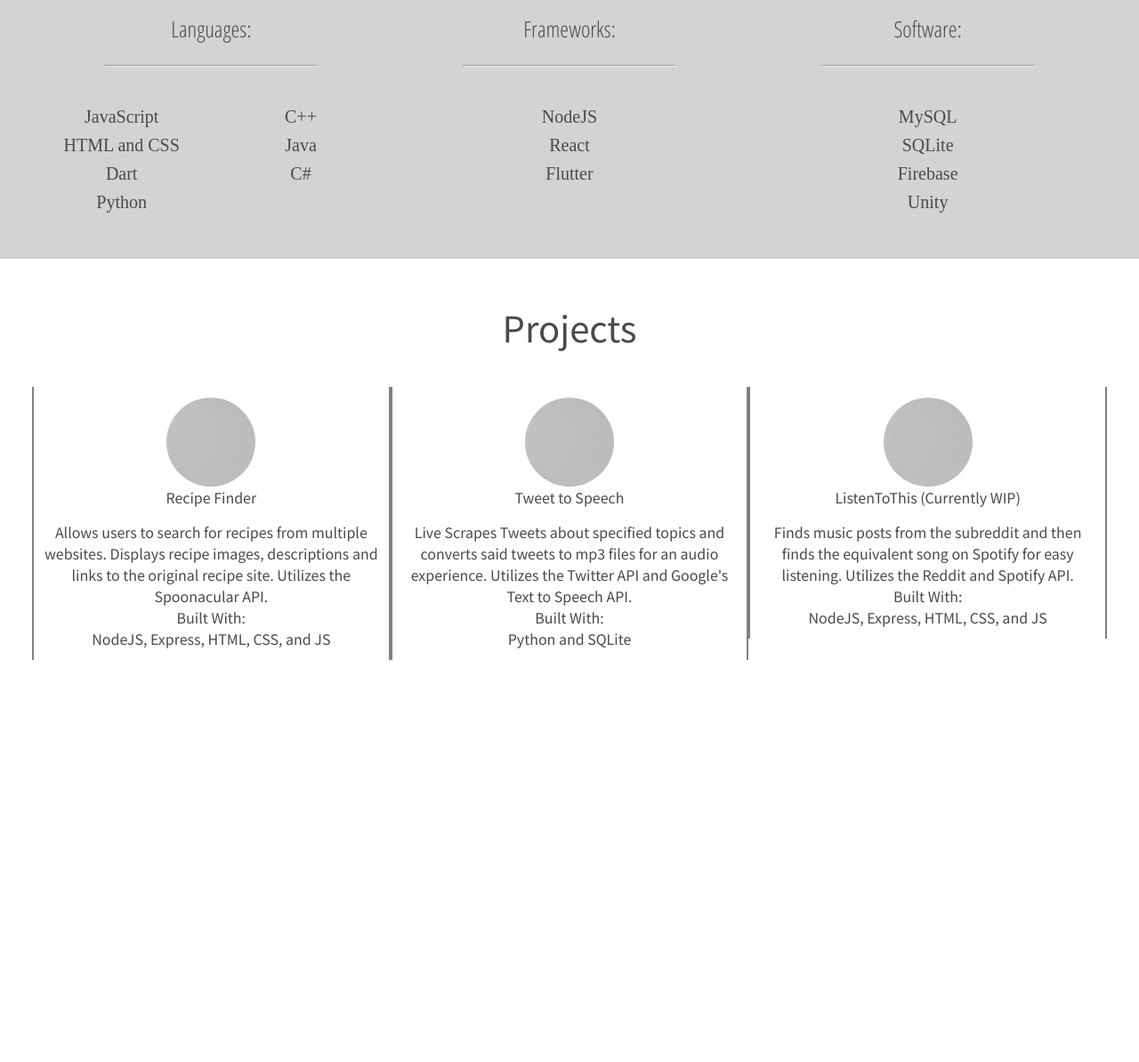
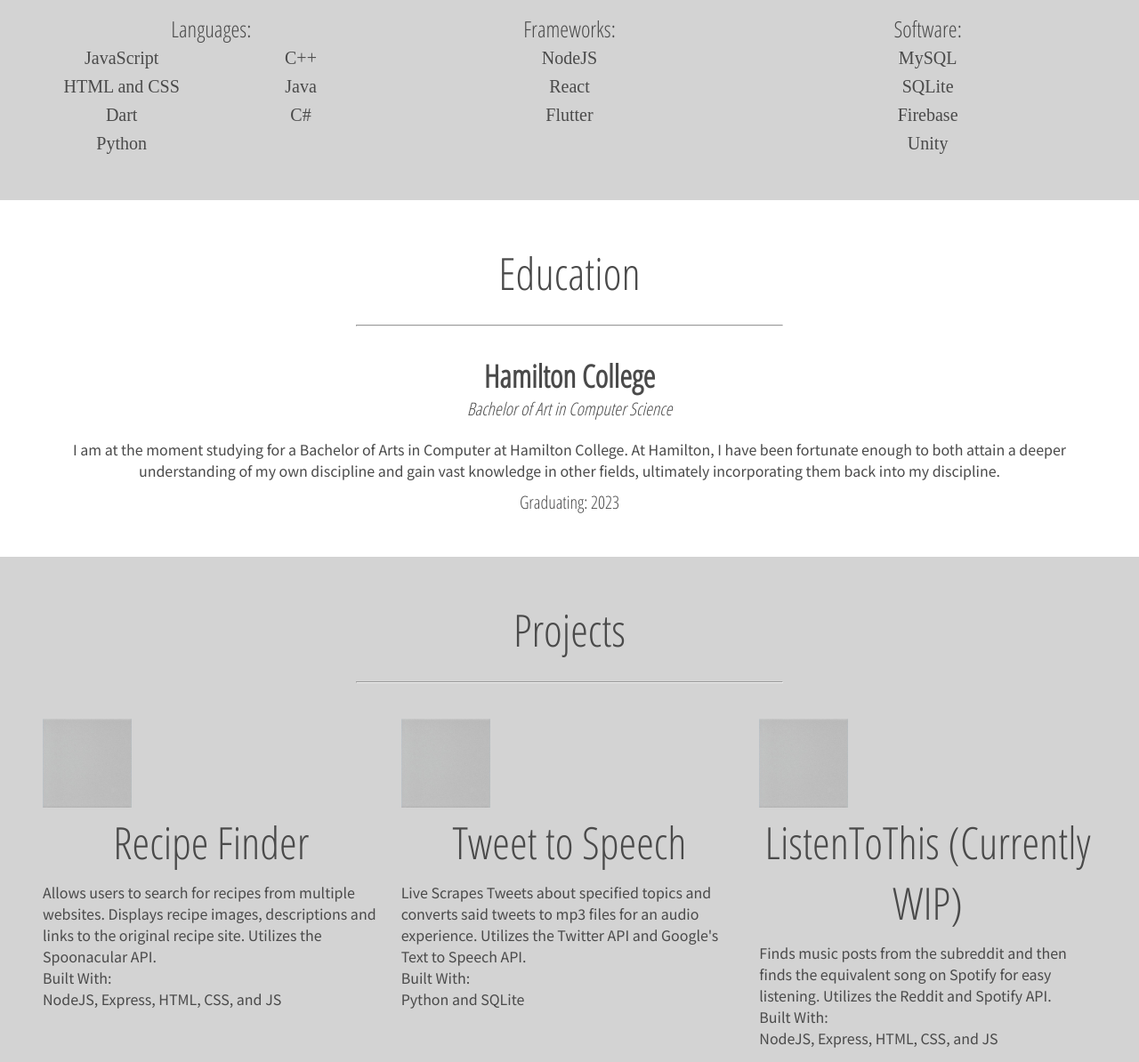
Before and after one commit to derkyeng/Personal-Site-with-Bulma, a website: page index.html in a window 1280 px wide. Shown: the part 1495-2689 px from the top of the page at 89% size. Before the commit the page ends 2273 px from the top, so only its background shows below. Drawn offline with nearby package versions, Linux system fonts and the light colour scheme.

Commit message:
finished education tab

```diff
--- a/index.html
+++ b/index.html
@@ -80,14 +80,13 @@
             </div>
         </section>
 
-        <!--Education and Skills -->
+        <!--Technical Skills -->
         <section class='section' id='technicalSkills'>
             <h1>Technical Skills</h1>
             <hr>
             <div class='columns'>
                 <div class='column is-one-third'>
                     <h2>Languages:</h2>
-                    <hr>
                     <div class='columns'>
                         <div class='column is-one-half'>
                             <ul>
@@ -108,7 +107,6 @@
                 </div>
                 <div class='column is-one-third'>
                     <h2>Frameworks:</h2>
-                    <hr>
                     <ul>
                         <li>NodeJS</li>
                         <li>React</li>
@@ -117,7 +115,6 @@
                 </div>
                 <div class='column is-one-third'>
                     <h2>Software:</h2>
-                    <hr>
                     <ul>
                         <li>MySQL</li>
                         <li>SQLite</li>
@@ -128,9 +125,26 @@
             </div>
         </section>
 
+        <!--Education-->
+        <section class='section' id='education'>
+            <h1>Education</h1>
+            <hr>
+            <div class='container'>
+                <h2>Hamilton College</h2>
+                <h3>Bachelor of Art in Computer Science</h3>
+                <p>
+                    I am at the moment studying for a Bachelor of Arts in Computer at Hamilton College. At Hamilton, I
+                    have been fortunate enough to both attain a deeper understanding of my own discipline and gain vast
+                    knowledge in other fields, ultimately incorporating them back into my discipline.
+                </p>
+                <h4>Graduating: 2023</h4>
+            </div>
+        </section>
+
         <!--Projects Sections-->
-        <section class='section'>
+        <section class='section' id='projects'>
             <h1 id='projectText'>Projects</h1>
+            <hr>
             <div class='columns'>
                 <div class='column is-one-third' id='projectCols'>
                     <a href='https://www.hamilton.edu/'>
--- a/src/index.scss
+++ b/src/index.scss
@@ -120,33 +120,67 @@ body {
     }
 }
 
+#education{
+    h1{
+        text-align: center;
+        font-family: 'Open Sans Condensed', sans-serif;
+        font-size: 50px;
+        margin-bottom: 10px;
+    }
+    hr{
+        display: block;
+        margin-bottom: 2em;
+        margin-left: auto;
+        margin-right: auto;
+        border-style: inset;
+        border-width: 1px;
+        width: 30em;
+    }
+    .container{
+        display: block;
+        margin: auto;
+        h2{
+            font-family: 'Open Sans Condensed', sans-serif;
+            font-size: 35px;
+            text-align: center;
+            font-weight: bolder;
+        }
+        h3{
+            text-align: center;
+            font-family: 'Open Sans Condensed', sans-serif;
+            font-size: 20px;
+            font-style: italic;
+            margin-bottom: 20px;
+        }
+        p{
+            text-align: center;
+            margin-bottom: 10px;
+        }
+        h4{
+            text-align: center;
+            font-family: 'Open Sans Condensed', sans-serif;
+            font-size: 20px;
+        }
+    }
+}
 
 
 
-#projectText{
-    text-align: center;
-    font-size: 2.5em;
-}
-
-#projectCols{
-    display: block;
-    margin: auto;
-    border-right: 2px solid grey;
-    border-left: 2px solid grey;
-    margin-top: 50px;
-    img{
-        border-radius: 50%;
+#projects{
+    background-color: lightgray;
+    h1{
+        text-align: center;
+        font-family: 'Open Sans Condensed', sans-serif;
+        font-size: 50px;
+        margin-bottom: 10px;
+    }
+    hr{
         display: block;
-        margin: auto;
-    }
-    img:hover{
-        filter: brightness(50%);
-    }
-    #projectTitle{
-        text-align: center;
-    }
-    #projectDescription{
-        margin-top: 15px;
-        text-align: center;
+        margin-bottom: 2.5em;
+        margin-left: auto;
+        margin-right: auto;
+        border-style: inset;
+        border-width: 1px;
+        width: 30em;
     }
 }
```
Also changed, not shown: src/dist/index.css, src/dist/index.min.css.
